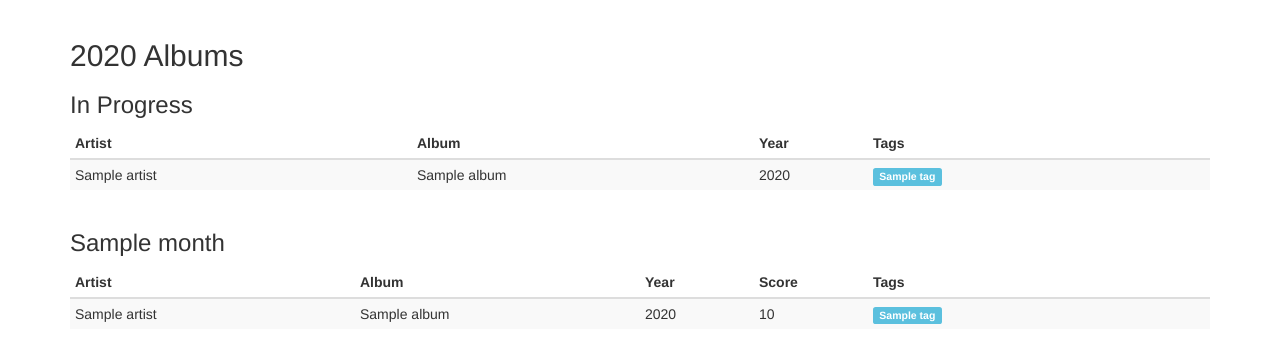
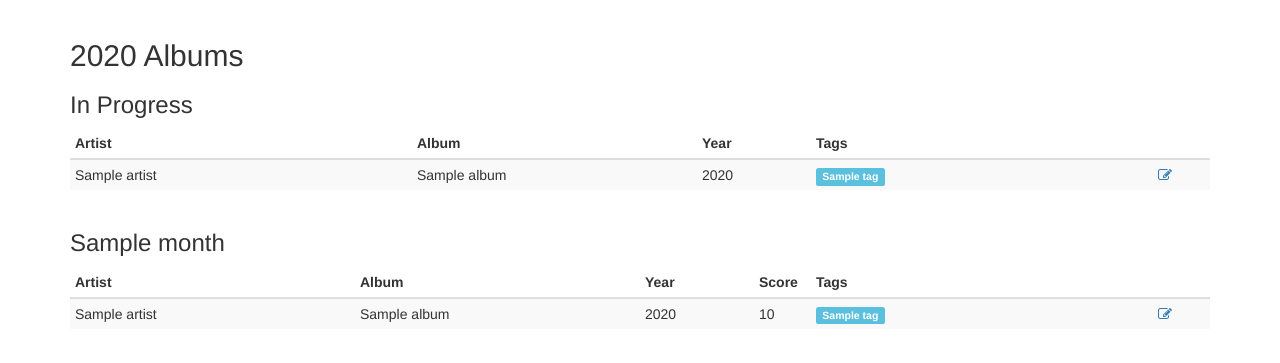
Before and after one commit to nikolaplejic/mjuziq2, a Django app: template mjuziq2/mjuziqmgr/templates/mjuziqmgr/index.html in a window 1280 px wide. Shown: the part 51-414 px from the top of the page. Run offline with Django 3.2, Linux system fonts and the light colour scheme; the template is opened without the code that fills it: most values are stand-ins (such as "Sample title", 1, 10 or a date in 2020); some libraries are stand-ins or nearby versions.

Commit message:
add admin edit link to every album row

```diff
--- a/mjuziq2/mjuziqmgr/templates/mjuziqmgr/index.html
+++ b/mjuziq2/mjuziqmgr/templates/mjuziqmgr/index.html
@@ -1,4 +1,6 @@
 {% extends "mjuziqmgr/master.html" %}
+
+{% load admin_urls %}
 
 {% block title %}home{% endblock %}
 
@@ -13,9 +15,10 @@
       <thead>
         <tr>
           <th style="width: 30%;">Artist</th>
-          <th style="width: 30%;">Album</th>
+          <th style="width: 25%;">Album</th>
           <th style="width: 10%;">Year</th>
           <th style="width: 30%;">Tags</th>
+          <th style="width: 5%;"></th>
         </tr>
       </thead>
       <tbody>
@@ -29,6 +32,7 @@
             <span class="label label-info">{{ tag }}</span>
             {% endfor %}
           </td>
+          <td><a href="{% url opts|admin_urlname:'change' album.pk %}"><i class="fa fa-edit"></i></a></td>
         </tr>
       {% endfor %}
       </tbody>
@@ -47,8 +51,9 @@
             <th style="width: 25%;">Artist</th>
             <th style="width: 25%;">Album</th>
             <th style="width: 10%;">Year</th>
-            <th style="width: 10%;">Score</th>
+            <th style="width: 5%;">Score</th>
             <th style="width: 30%;">Tags</th>
+            <th style="width: 5%;"></th>
           </tr>
         </thead>
         <tbody>
@@ -63,6 +68,7 @@
               <span class="label label-info">{{ tag }}</span>
               {% endfor %}
             </td>
+            <td><a href="{% url opts|admin_urlname:'change' album.pk %}"><i class="fa fa-edit"></i></a></td>
           </tr>
         {% endfor %}
         </tbody>
--- a/mjuziq2/mjuziqmgr/templates/mjuziqmgr/master.html
+++ b/mjuziq2/mjuziqmgr/templates/mjuziqmgr/master.html
@@ -4,6 +4,7 @@
   <meta charset="UTF-8">
   <title>{% block title %}{% endblock %} ~ mjuziqmgr</title>
   <link rel="stylesheet" href="//netdna.bootstrapcdn.com/bootswatch/3.1.0/flatly/bootstrap.min.css">
+  <link rel="stylesheet" href="//netdna.bootstrapcdn.com/font-awesome/4.0.3/css/font-awesome.min.css">
   <script src="//code.jquery.com/jquery.js"></script>
   <script src="//netdna.bootstrapcdn.com/bootstrap/3.1.1/js/bootstrap.min.js"></script>
   <style>
--- a/mjuziq2/mjuziqmgr/templates/mjuziqmgr/todo.html
+++ b/mjuziq2/mjuziqmgr/templates/mjuziqmgr/todo.html
@@ -1,4 +1,6 @@
 {% extends "mjuziqmgr/master.html" %}
+
+{% load admin_urls %}
 
 {% block title %}todo{% endblock %}
 
@@ -20,9 +22,10 @@
         <thead>
           <tr>
             <th style="width: 30%;">Artist</th>
-            <th style="width: 30%;">Album</th>
+            <th style="width: 25%;">Album</th>
             <th style="width: 10%;">Year</th>
             <th style="width: 30%;">Tags</th>
+            <th style="width: 5%;"></th>
           </tr>
         </thead>
         <tbody>
@@ -46,6 +49,7 @@
               <span class="label label-info">{{ tag }}</span>
               {% endfor %}
             </td>
+            <td><a href="{% url opts|admin_urlname:'change' album.pk %}"><i class="fa fa-edit"></i></a></td>
           </tr>
         {% endfor %}
         </tbody>
```
Also changed, not shown: mjuziq2/mjuziqmgr/views.py (+9 -0 lines).
